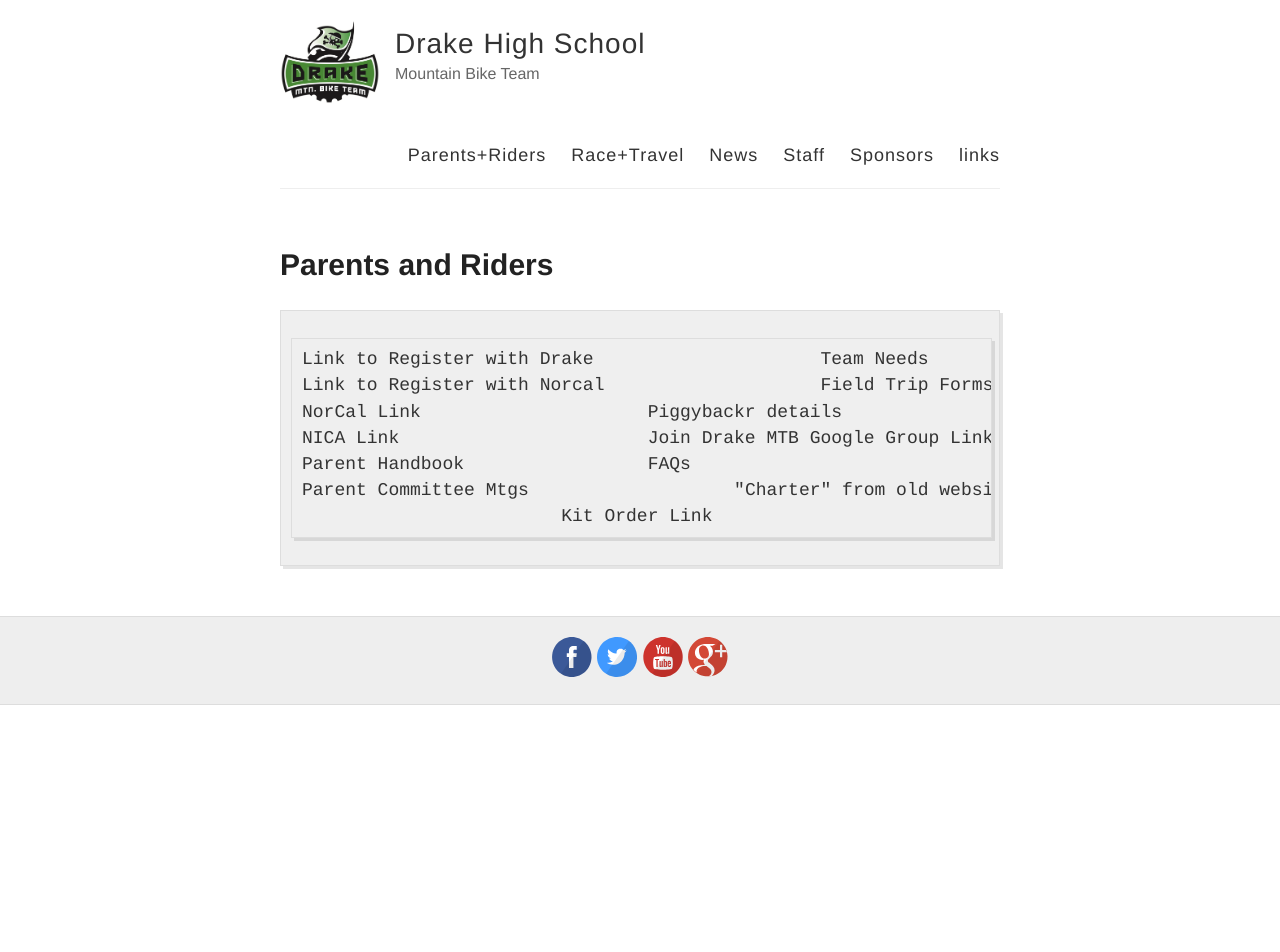
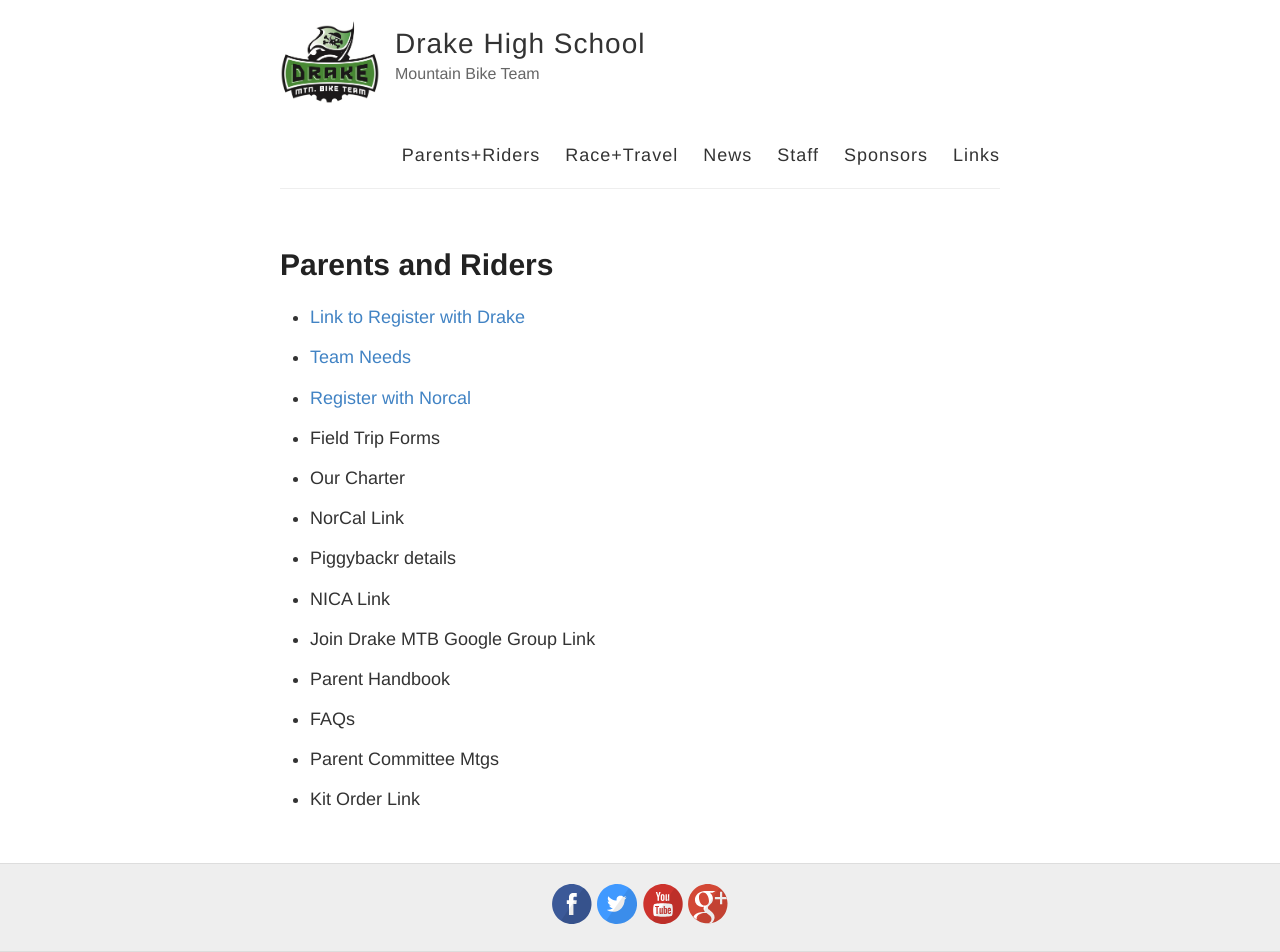
Before and after one commit to pwerba/drakeMTB, a Jekyll site: the page built from riders.md, in a window 1280 px wide. Built offline with Jekyll 4.4.1, drawn with Linux system fonts in a browser that asks for light colours; Markdown is read by kramdown in place of the engine named in the settings; before the commit the page ends 900 px from its top, so only the background shows below that.

Commit message:
added riders page
more updates

```diff
--- a/_layouts/default.html
+++ b/_layouts/default.html
@@ -32,7 +32,7 @@
 		    <a href="{{ site.baseurl }}/news">News</a>
 		    <a href="{{ site.baseurl }}/staff">Staff</a>
 			<a href="{{ site.baseurl }}/sponsors">Sponsors</a>
-			<a href="{{ site.baseurl }}/links">links</a>
+			<a href="{{ site.baseurl }}/links">Links</a>
           </nav>
         </header>
       </div>
--- a/riders.md
+++ b/riders.md
@@ -4,10 +4,28 @@
 permalink: /riders/
 ---
 
-	Link to Register with Drake			Team Needs
-	Link to Register with Norcal			Field Trip Forms
-	NorCal Link			Piggybackr details
-	NICA Link			Join Drake MTB Google Group Link
-	Parent Handbook			FAQs
-	Parent Committee Mtgs			"Charter" from old website
-				Kit Order Link
+* <a href="{{ site.baseurl }}/register">Link to Register with Drake</a>
+
+* <a href="{{ site.baseurl }}/needs">Team Needs</a>
+
+* <a href="http://www.norcalmtb.org"> Register with Norcal</a>
+
+* Field Trip Forms
+
+* Our Charter
+
+* NorCal Link
+
+* Piggybackr details
+
+* NICA Link
+
+* Join Drake MTB Google Group Link
+
+* Parent Handbook
+
+* FAQs
+
+* Parent Committee Mtgs
+
+* Kit Order Link
```
Also changed, not shown: coaches+staff.md (+9 -6 lines), needs.md (added, +11 -0 lines), register.md (+0 -1 lines).
